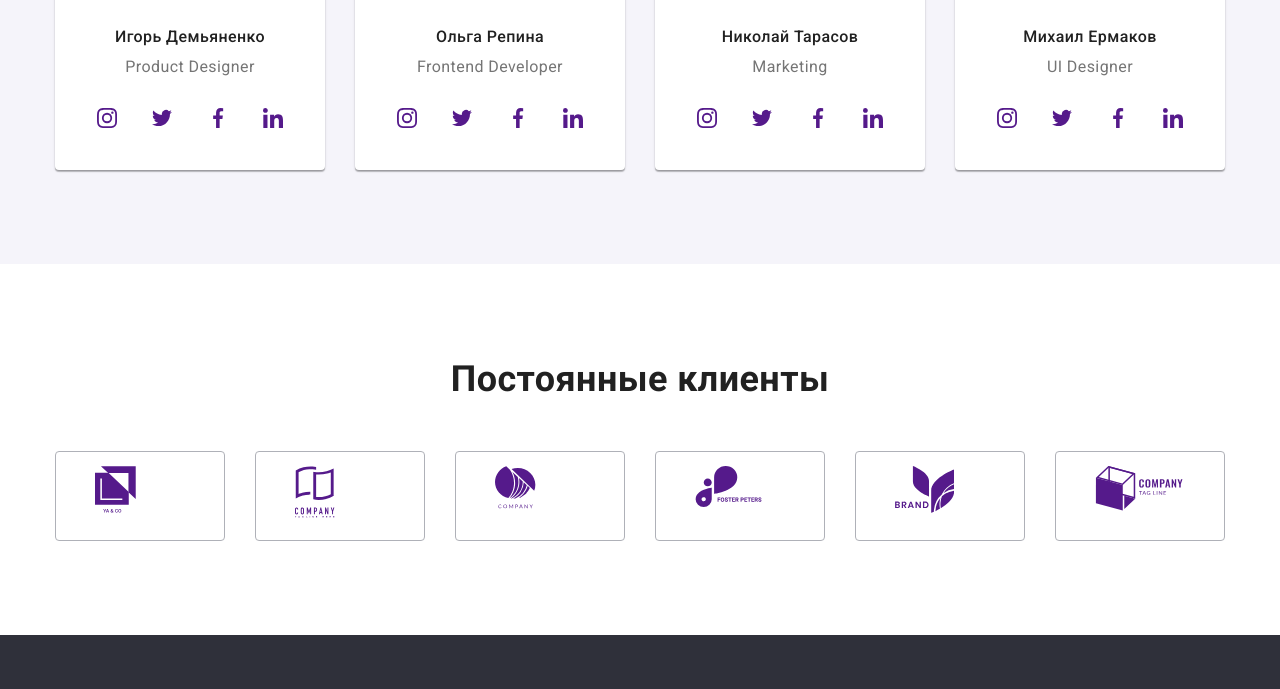
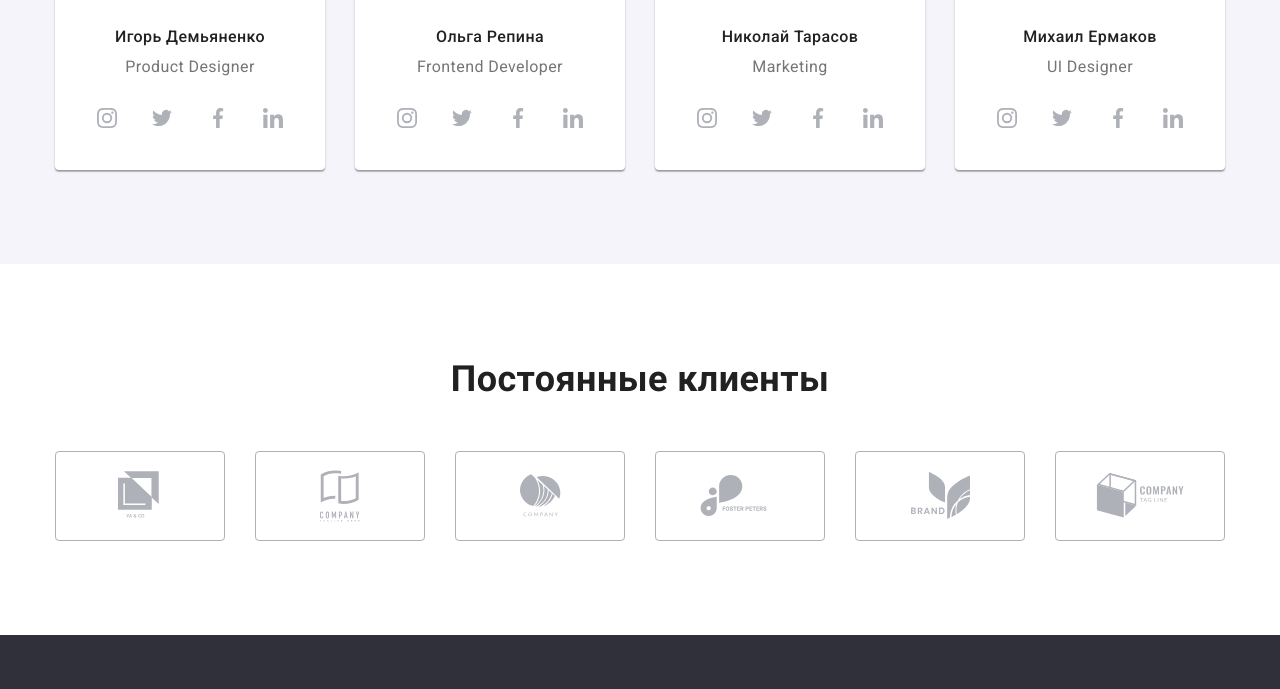
Before and after one commit to Anastasiia-Litvinova/goit-markup-hw-04, a plain HTML site: page index.html in a window 1280 px wide. Shown: the part 2048-2737 px from the top of the page. Drawn offline with nearby package versions, Linux system fonts and the light colour scheme.

Commit message:
colors and sizes are fixed

```diff
--- a/css/styles.css
+++ b/css/styles.css
@@ -371,7 +371,7 @@ header > .container {
 .social-list-icon {
   width: 20px;
   height: 20px;
-  fill: currentColor;
+  fill: var(--footer-email-tel);
 }
 
 .social-list-link {
@@ -446,9 +446,7 @@ header > .container {
 }
 
 .clients-list-icon {
-  fill: currentColor;
-  width: 90px;
-  height: 60px;
+  fill: var(--footer-email-tel);
 }
 
 /* ========== END OUR CLIENTS ========== */
@@ -543,7 +541,7 @@ header > .container {
 .social-icon {
   width: 20px;
   height: 20px;
-  fill: currentColor;
+  fill: var(--hero-title-color);
 }
 
 /* ========== END FOOTER ========== */
--- a/index.html
+++ b/index.html
@@ -295,43 +295,43 @@
                 <ul class="clients-list">
                     <li class="clients-list-item">
                         <a href="" class="clients-list-link">
-                            <svg class="clients-list-icon">
-                                <use href="./svg.opt/new-sprite.svg#icon-client_1" width="45" height="50"></use>
+                            <svg class="clients-list-icon" width="45px" height="50px">
+                                <use href="./svg.opt/new-sprite.svg#icon-client_1"></use>
                             </svg>
                         </a>
                     </li>
                     <li class="clients-list-item">
                         <a href="" class="clients-list-link">
-                            <svg class="clients-list-icon">
-                                <use href="./svg.opt/new-sprite.svg#icon-client_2" width="40" height="52"></use>
+                            <svg class="clients-list-icon" width="40" height="52">
+                                <use href="./svg.opt/new-sprite.svg#icon-client_2"></use>
                             </svg>
                         </a>
                     </li>
                     <li class="clients-list-item">
                         <a href="" class="clients-list-link">
-                            <svg class="clients-list-icon">
-                                <use href="./svg.opt/new-sprite.svg#icon-client_3" width="41" height="43"></use>
+                            <svg class="clients-list-icon" width="41" height="43">
+                                <use href="./svg.opt/new-sprite.svg#icon-client_3" ></use>
                             </svg>
                         </a>
                     </li>
                     <li class="clients-list-item">
                         <a href="" class="clients-list-link">
-                            <svg class="clients-list-icon">
-                                <use href="./svg.opt/new-sprite.svg#icon-client_4" width="80" height="42"></use>
+                            <svg class="clients-list-icon" width="80" height="42">
+                                <use href="./svg.opt/new-sprite.svg#icon-client_4"></use>
                             </svg>
                         </a>
                     </li>
                     <li class="clients-list-item">
                         <a href="" class="clients-list-link">
-                            <svg class="clients-list-icon">
-                                <use href="./svg.opt/new-sprite.svg#icon-client_5" width="59" height="47"></use>
+                            <svg class="clients-list-icon" width="59" height="47">
+                                <use href="./svg.opt/new-sprite.svg#icon-client_5"></use>
                             </svg>
                         </a>
                     </li>
                     <li class="clients-list-item">
                         <a href="" class="clients-list-link">
-                            <svg class="clients-list-icon">
-                                <use href="./svg.opt/new-sprite.svg#icon-client_6" width="89" height="45"></use>
+                            <svg class="clients-list-icon" width="89" height="45">
+                                <use href="./svg.opt/new-sprite.svg#icon-client_6"></use>
                             </svg>
                         </a>
                     </li>
```
